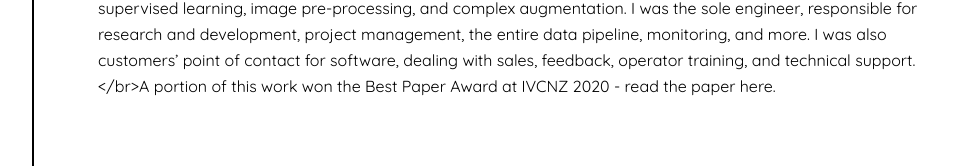
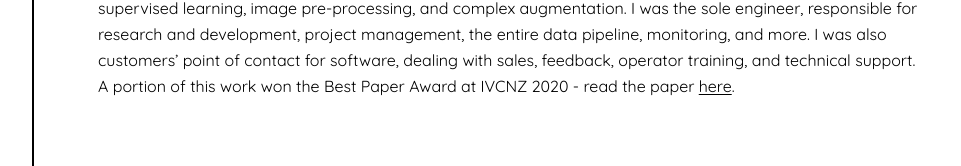
Before and after one commit to Yerren/ProduceIntelligence, a React (Vite) app: page / in a window 1280 px wide. Shown: the part 1307-1473 px from the top of the page, without its empty margins (286-1247 px from the left). Built offline with nearby package versions, Linux system fonts and the light colour scheme; a web font is replaced by a local one.

Commit message:
Add proper br and link to description.

```diff
--- a/src/projects/home/HomePage.jsx
+++ b/src/projects/home/HomePage.jsx
@@ -4,6 +4,7 @@ import profileImg from './assets/profile_wide.jpg'
 import docxedoLogo from './assets/docxedo_logo.png'
 import adamLogo from './assets/adam-logo.png'
 import freshWdlLogo from './assets/FreshWDL.png'
+import adamPaper from './assets/PID6693039.pdf'
 
 const LOREM =
   'Lorem ipsum dolor sit amet, consectetur adipiscing elit. Mauris eget molestie augue, a commodo ipsum. Nam et nunc commodo, rhoncus elit vel, maximus tellus. Pellentesque et velit fringilla odio scelerisque convallis. Sed vel ante ac risus malesuada pulvinar iaculis at eros. Donec ullamcorper augue id placerat suscipit.'
@@ -12,7 +13,17 @@ const docxedoDescription = 'Docxedo is a Microsoft Word add-in that applies a la
 
 const freshWDLDescription = 'FreshWDL is an open-source, lightweight alternative to Weather Display Live (which ran on Flash) - allowing users to access it from nearly any device and platform. It is being used on 500+ websites around the globe and has been translated into 17+ different languages by the community. FreshWDL is primarily written in pure JavaScript, HTML, and CSS, and makes use of Chart.js, EaselJS, and TweenJS to display the information graphically using fully custom built-gauges.'
 
-const adamDescription = 'A.D.A.M. is a bespoke deep learning system for the grading of fresh produce primarily focused on cherries but also expanded into blueberries. A.D.A.M. reduced error rates by over 90%, saving customers an estimated $200+ per tonne of fruit packed (with individual customers packing 100s to 1000s of tonnes per season), and has resulted in 100,000kgs+ of reduced food waste. A.D.A.M. consists of multiple custom deep learning models built in TensorFlow/Keras. These were iteratively improved upon using active learning, synthetic data, targeted data collection, semi-supervised learning, image pre-processing, and complex augmentation. I was the sole engineer, responsible for research and development, project management, the entire data pipeline, monitoring, and more. I was also customers’ point of contact for software, dealing with sales, feedback, operator training, and technical support.</br>A portion of this work won the Best Paper Award at IVCNZ 2020 - read the paper here.'
+const adamDescription = (
+  <>
+    A.D.A.M. is a bespoke deep learning system for the grading of fresh produce primarily focused on cherries but also expanded into blueberries. A.D.A.M. reduced error rates by over 90%, saving customers an estimated $200+ per tonne of fruit packed (with individual customers packing 100s to 1000s of tonnes per season), and has resulted in 100,000kgs+ of reduced food waste. A.D.A.M. consists of multiple custom deep learning models built in TensorFlow/Keras. These were iteratively improved upon using active learning, synthetic data, targeted data collection, semi-supervised learning, image pre-processing, and complex augmentation. I was the sole engineer, responsible for research and development, project management, the entire data pipeline, monitoring, and more. I was also customers’ point of contact for software, dealing with sales, feedback, operator training, and technical support.
+    <br />
+    A portion of this work won the Best Paper Award at IVCNZ 2020 - read the paper{' '}
+    <a href={adamPaper} target="_blank" rel="noopener noreferrer" className="underline underline-offset-2">
+      here
+    </a>
+    .
+  </>
+)
 
 // Projects alternate image right / image left, in this order.
 const PROJECTS = [
```
